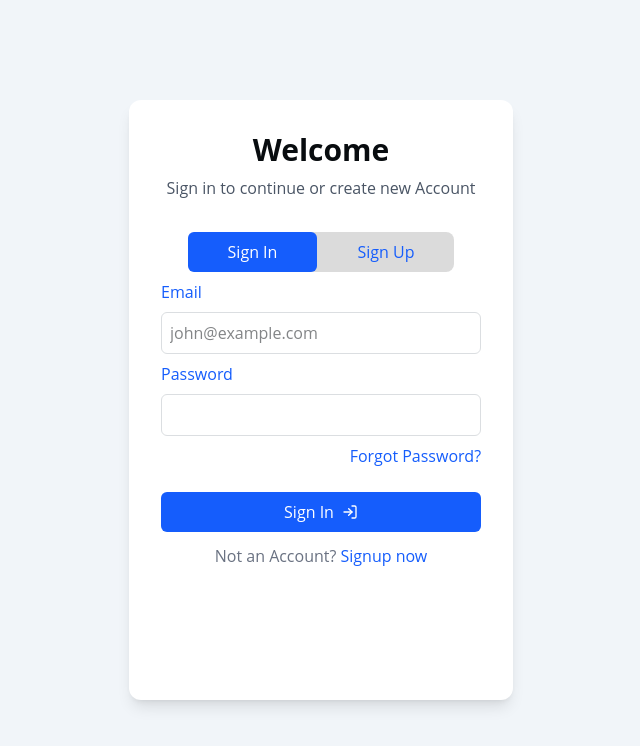
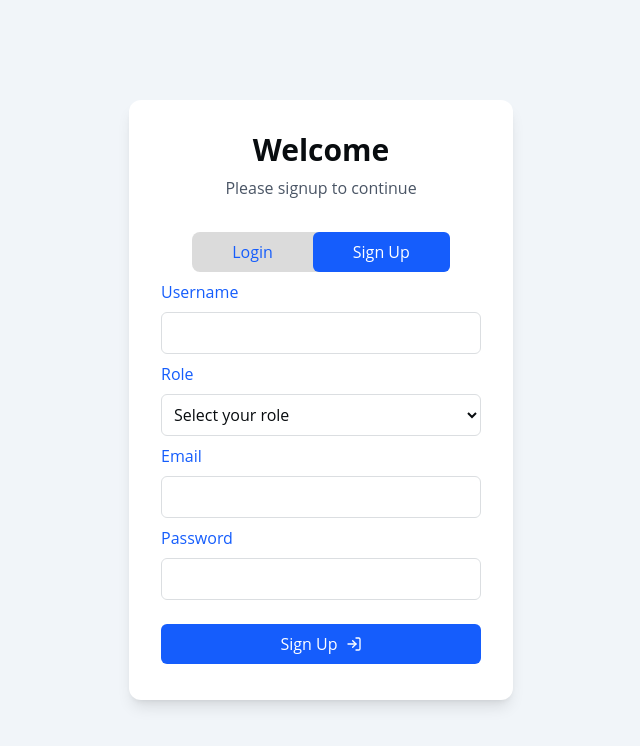
Before and after one commit to Mohdniyam/admin-new-gen-bag, a React (Vite) app: page /signup in a window 1280 px wide. Shown: the top 746 px of the page, without its empty margins (319-959 px from the left). Built offline with nearby package versions, Linux system fonts and the light colour scheme.

Commit message:
updated signup feature added signin feat

```diff
--- a/package.json
+++ b/package.json
@@ -21,6 +21,7 @@
     "react": "^19.2.0",
     "react-dom": "^19.2.0",
     "react-icons": "^5.5.0",
+    "react-router-dom": "^7.10.1",
     "shadcn": "^3.6.0",
     "tailwind-merge": "^3.4.0",
     "tailwindcss": "^4.1.17",
--- a/src/App.tsx
+++ b/src/App.tsx
@@ -1,10 +1,30 @@
-// import AdminPage from "@/adminPage/adminPage";
+import { BrowserRouter, Routes, Route } from "react-router-dom";
+import ProtectedRoute from "./routes/ProtectedRoute";
+import AdminPage from "@/adminPage/adminPage";
 import SignUp from "./screens/SignUp";
+import SignIn from "./screens/SignIn";
 export function App() {
   return (
     <div>
-      {/* <AdminPage /> */}
-      <SignUp />
+      <BrowserRouter>
+        <Routes>
+          {/* Public Routes */}
+          <Route path="/" element={<SignIn />} />
+
+          <Route path="/login" element={<SignIn />} />
+          <Route path="/signup" element={<SignUp />} />
+
+          {/* Private Routes */}
+          <Route
+            path="/admin"
+            element={
+              <ProtectedRoute>
+                <AdminPage />
+              </ProtectedRoute>
+            }
+          />
+        </Routes>
+      </BrowserRouter>
     </div>
   );
 }
--- /dev/null
+++ b/src/routes/ProtectedRoute.tsx
@@ -0,0 +1,13 @@
+import { Navigate } from "react-router-dom";
+
+const ProtectedRoute = ({ children }) => {
+  const isAuth = localStorage.getItem("token");
+
+  if (!isAuth) {
+    return <Navigate to="/" replace />;
+  }
+
+  return children;
+};
+
+export default ProtectedRoute;
--- /dev/null
+++ b/src/screens/SignIn.tsx
@@ -0,0 +1,88 @@
+import { FiLogIn } from "react-icons/fi";
+import { Link, useNavigate, useLocation } from "react-router-dom";
+
+const SignIn = () => {
+  const navigate = useNavigate();
+  const location = useLocation();
+
+  const isLogin = location.pathname === "/login" || location.pathname === "/";
+
+  const handleSignIn = () => {
+    localStorage.setItem("token", "dummy_token");
+    navigate("/admin");
+  };
+
+  return (
+    <div className="min-h-screen flex items-center justify-center bg-slate-100">
+      <div className="bg-white rounded-xl shadow-lg p-8 w-full max-w-sm h-150 overflow-auto">
+        <h2 className="flex justify-center font-display text-3xl font-bold text-foreground mb-2">
+          Welcome
+        </h2>
+
+        <p className="flex justify-center font-display text-md text-gray-600 mb-8">
+          login to continue or create new Account
+        </p>
+
+        <div className="flex justify-center">
+          <div className="bg-[#70707040] rounded-lg flex">
+            <Link
+              to="/login"
+              className={`px-10 py-2 font-display rounded-md transition-colors duration-300 ease-in-out cursor-pointer ${
+                isLogin ? "bg-blue-600 text-white" : " text-blue-600"
+              }`}
+            >
+              Login
+            </Link>
+            <Link
+              to="/signup"
+              className={`px-10 py-2 font-display rounded-md transition-colors duration-300 ease-in-out cursor-pointer ${
+                !isLogin ? "bg-blue-600 text-white" : " text-blue-600"
+              }`}
+            >
+              Sign Up
+            </Link>
+          </div>
+        </div>
+
+        <div className="grid">
+          <label className="font-display text-blue-600 my-2">Email</label>
+          <input
+            type="email"
+            className="font-display border px-2 py-2 rounded-md"
+            placeholder="john@example.com"
+          />
+
+          <label className="font-display text-blue-600 my-2">Password</label>
+          <input
+            type="password"
+            className="font-display border px-2 py-2 rounded-md"
+            placeholder="Enter password"
+          />
+
+          <Link
+            to="/forgot-password"
+            className="inline-flex ml-auto justify-end my-2 font-display text-blue-600"
+          >
+            Forgot Password?
+          </Link>
+
+          <button
+            className="flex items-center justify-center gap-2 px-10 py-2 mt-4 font-display cursor-pointer rounded-md bg-blue-600 text-white"
+            onClick={handleSignIn}
+          >
+            Login <FiLogIn />
+          </button>
+
+          <p className="text-md font-display text-gray-500 mt-3 text-center">
+            Not an Account?{" "}
+            <Link to="/signup" className="text-blue-600">
+              Signup now
+            </Link>
+          </p>
+        </div>
+      </div>
+    </div>
+  );
+};
+
+export default SignIn;
--- a/src/screens/SignUp.tsx
+++ b/src/screens/SignUp.tsx
@@ -1,130 +1,104 @@
+import { useNavigate, useLocation } from "react-router-dom";
 import { useState } from "react";
 import { FiLogIn } from "react-icons/fi";
+import { Link } from "react-router-dom";
 
 const SignUp = () => {
-  const [isLogin, setIsLogin] = useState(true);
+  const navigate = useNavigate();
+  const location = useLocation();
+
+  const isLogin = location.pathname === "/login";
+
+  const [name, setName] = useState("");
   const [selectedRole, setSelectedRole] = useState("");
+  const [email, setEmail] = useState("");
+  const [password, setPassword] = useState("");
 
-  const handleRoleChange = (event) => {
-    setSelectedRole(event.target.value);
+  const handleSubmit = (e: React.FormEvent<HTMLFormElement>) => {
+    e.preventDefault();
+
+    if (!name || !selectedRole || !email || !password) {
+      return alert("All fields are required");
+    }
+
+    const userData = { name, role: selectedRole, email, password };
+    localStorage.setItem("user", JSON.stringify(userData));
+
+    navigate("/login");
   };
+
   return (
-    <>
-      <div className="min-h-screen flex items-center justify-center bg-slate-100 ">
+    <div className="min-h-screen flex items-center justify-center bg-slate-100">
       <div className="bg-white rounded-xl shadow-lg p-8 w-full max-w-sm h-150 overflow-auto">
         <h2 className="flex justify-center font-display text-3xl font-bold text-foreground mb-2">
           Welcome
         </h2>
+
         <p className="flex justify-center font-display text-md text-gray-600 mb-8">
-            Sign in to continue or create new Account
+          Please signup to continue
         </p>
 
         <div className="flex justify-center">
           <div className="bg-[#70707040] rounded-lg flex">
-              <button
+            <Link
+              to="/login"
               className={`px-10 py-2 font-display rounded-md transition-colors duration-300 ease-in-out cursor-pointer ${
                 isLogin ? "bg-blue-600 text-white" : " text-blue-600"
               }`}
-                onClick={() => setIsLogin(true)}
             >
-                Sign In
-              </button>
-              <button
+              Login
+            </Link>
+            <Link
+              to="/signup"
               className={`px-10 py-2 font-display rounded-md transition-colors duration-300 ease-in-out cursor-pointer ${
                 !isLogin ? "bg-blue-600 text-white" : " text-blue-600"
               }`}
-                onClick={() => setIsLogin(false)}
             >
               Sign Up
-              </button>
+            </Link>
           </div>
         </div>
-          <div>
-            {isLogin ? (
-              <>
-                <div className="grid">
-                  <label htmlFor="" className="text-blue-600 font-display my-2">
-                    Email
-                  </label>
-                  <input
-                    type="email"
-                    placeholder="john@example.com"
-                    className="border font-display px-2 py-2 rounded-md"
-                  />
-                  <label htmlFor="" className="text-blue-600 font-display my-2">
-                    Password
-                  </label>
-                  <input
-                    type="password"
-                    placeholder=""
-                    className="border font-display px-2 py-2 rounded-md"
-                  />
-                  <a
-                    className="flex justify-end my-2 font-display text-blue-600"
-                    href="#"
-                  >
-                    Forgot Password?
-                  </a>
-                  <button className="flex items-center justify-center gap-2 px-10 py-2 mt-4 font-display cursor-pointer rounded-md bg-blue-600 text-white">
-                    Sign In <FiLogIn className="" />
-                  </button>
-                  <p className="text-md font-display text-gray-500 mt-3 text-center">
-                    Not an Account?{" "}
-                    <a
-                      href="#"
-                      className="text-blue-600"
-                      onClick={() => setIsLogin(false)}
-                    >
-                      Signup now
-                    </a>
-                  </p>
-                </div>
-              </>
-            ) : (
-              <div className="grid">
-                <label htmlFor="" className="text-blue-600 font-display my-2">
-                  Username
-                </label>
+
+        <form className="grid" onSubmit={handleSubmit}>
+          <label className="text-blue-600 font-display my-2">Username</label>
           <input
             type="text"
-                  placeholder="username"
             className="border font-display px-2 py-2 rounded-md"
+            onChange={(e) => setName(e.target.value)}
           />
+
           <label className="text-blue-600 font-display my-2">Role</label>
           <select
-                  value={selectedRole}
-                  onChange={handleRoleChange}
             className="border font-display p-2 rounded-md"
+            onChange={(e) => setSelectedRole(e.target.value)}
           >
             <option value="">Select your role</option>
             <option value="supplier">Supplier</option>
           </select>
 
-                <label htmlFor="" className="text-blue-600 font-display my-2">
-                  Email
-                </label>
+          <label className="text-blue-600 font-display my-2">Email</label>
           <input
             type="email"
-                  placeholder="john@example.com"
             className="border font-display p-2 rounded-md"
+            onChange={(e) => setEmail(e.target.value)}
           />
-                <label htmlFor="" className="text-blue-600 font-display my-2">
-                  Password
-                </label>
+
+          <label className="text-blue-600 font-display my-2">Password</label>
           <input
             type="password"
-                  placeholder=""
             className="border font-display p-2 rounded-md"
+            onChange={(e) => setPassword(e.target.value)}
           />
-                <button className="flex items-center justify-center gap-2 px-10 py-2 mt-6 font-display cursor-pointer rounded-md bg-blue-600 text-white">
+
+          <button
+            className="flex items-center justify-center gap-2 px-10 py-2 mt-6 font-display cursor-pointer rounded-md bg-blue-600 text-white"
+            type="submit"
+          >
             Sign Up <FiLogIn />
           </button>
-              </div>
-            )}
+        </form>
       </div>
     </div>
-      </div>
-    </>
   );
 };
 
```
Also changed, not shown: 1 other file (tests, documents, lock files or other folders). Lines whose indentation alone changed are shown as unchanged.
